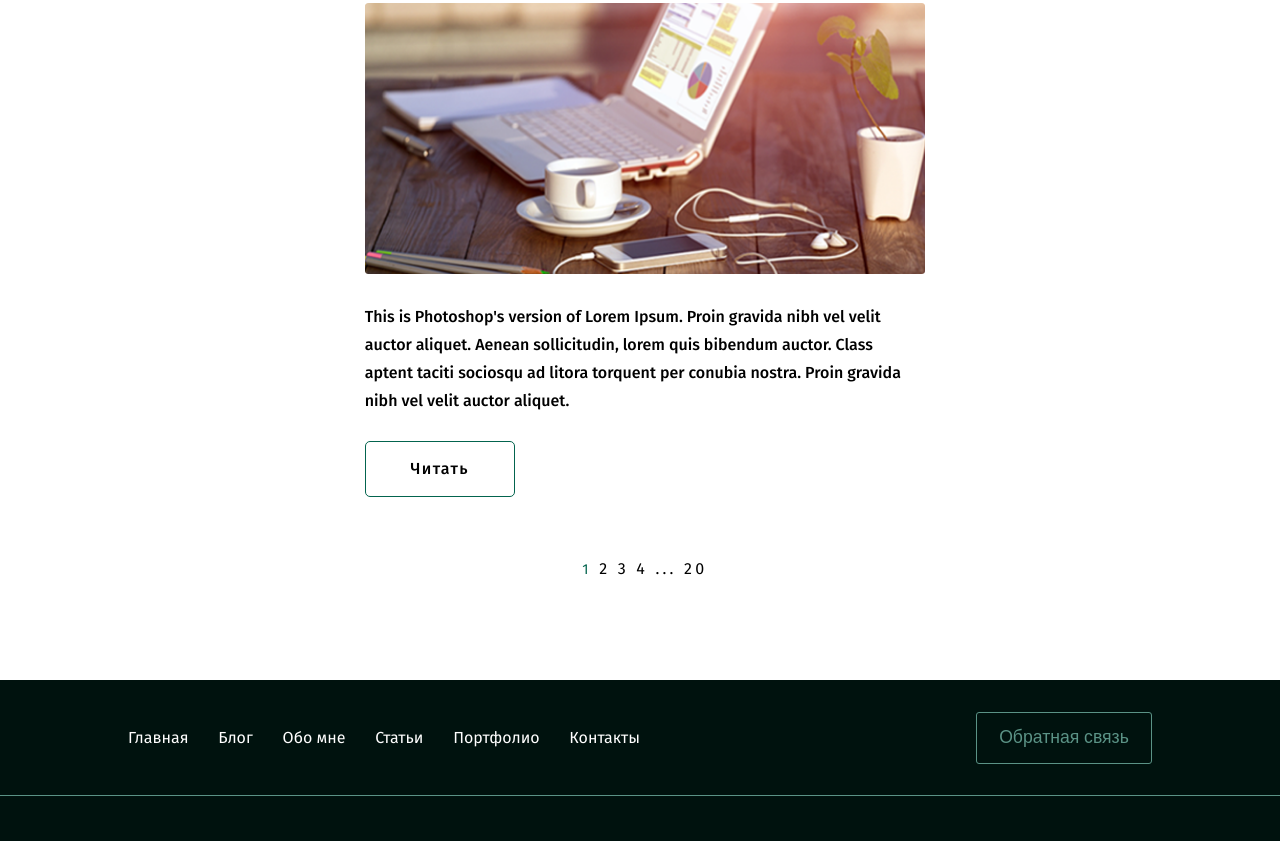
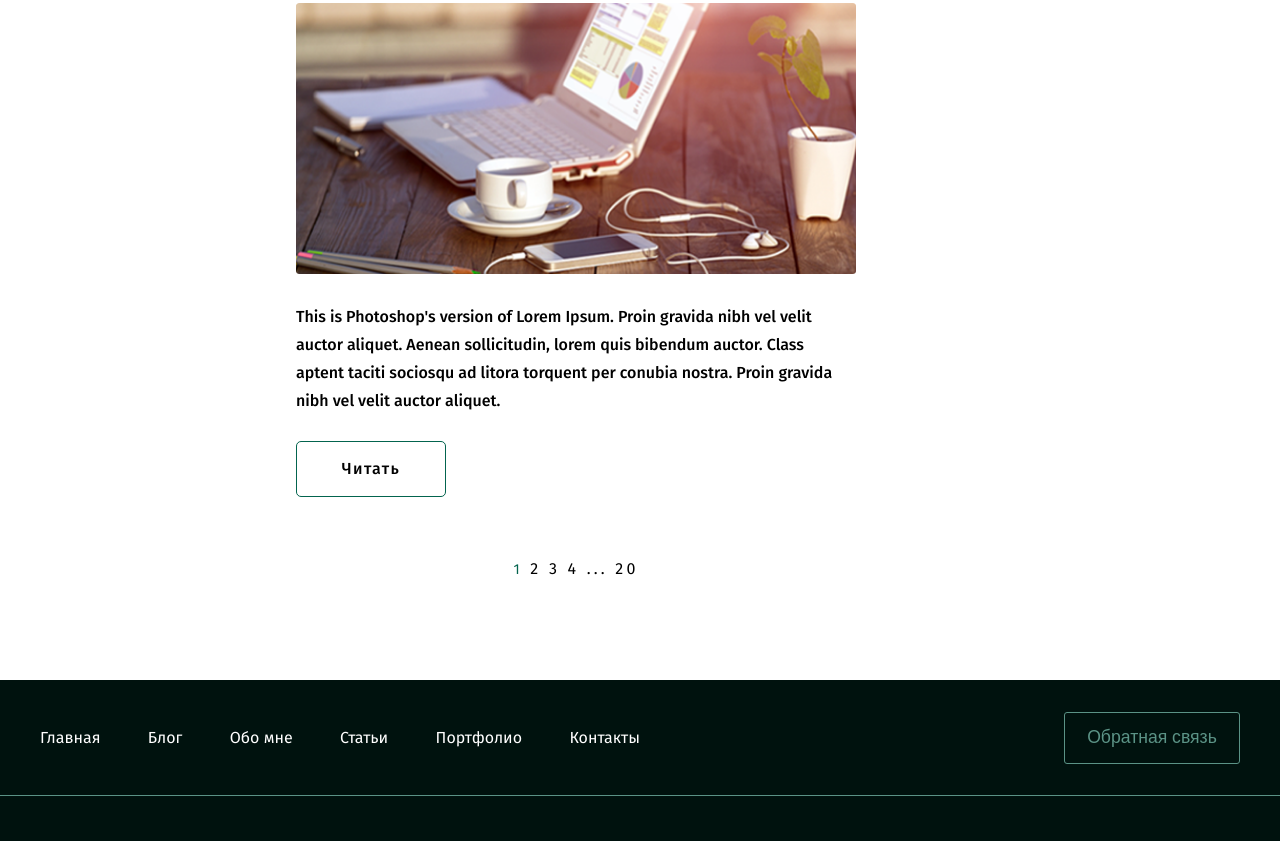
Before and after one commit to sukhvost/my-blog, a plain HTML site: page index.html in a window 1280 px wide. Shown: the part 1890-2731 px from the top of the page. Drawn offline with Linux system fonts and the light colour scheme.

Commit message:
for desktop 1280-1920

```diff
--- a/style/main.css
+++ b/style/main.css
@@ -64,7 +64,7 @@
 /* wrap content */
 
 .wrap_content {
-    width: 80%;
+    width: 1200px;
     height: 100%;
     margin: 3.375rem auto;
 }
@@ -475,7 +475,7 @@ footer a {
 }
 
 .footer_width {
-    max-width: 80%;
+    max-width: 1200px;
     margin: 0 auto;
 }
 
```
